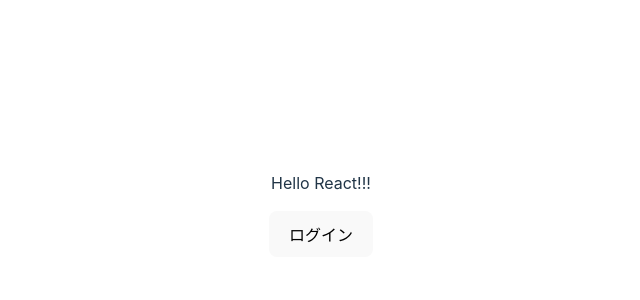
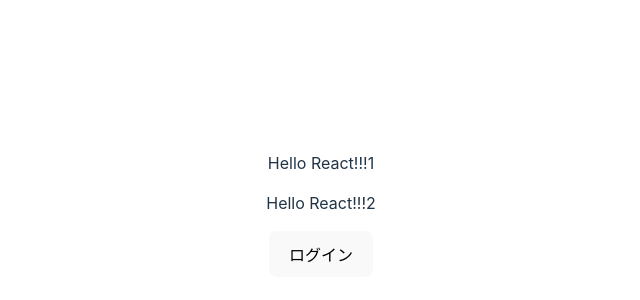
Before and after one commit to otsuboDesi/react-reacthooks-practice, a React (Vite) app: page / in a window 1280 px wide. Shown: the part 194-494 px from the top of the page, without its empty margins (319-959 px from the left). Built offline with nearby package versions, Linux system fonts and the light colour scheme.

Commit message:
Edit: 論理積演算子、論理和演算子を理解する

```diff
--- a/src/App.jsx
+++ b/src/App.jsx
@@ -29,7 +29,11 @@ const App = () => {
   const isReact = true;
   return (
     <>
-      <p>{isReact ? "Hello React!!!" : "Hello!"}</p>
+      <p>{isReact ? "Hello React!!!1" : "Hello!"}</p>
+      {/* isReact === true */}
+      {isReact && <p>Hello React!!!2</p>}
+      {/* isReact === false */}
+      <p>{isReact || "Hello React!!!3"}</p>
       <LoginControl />
     </>
   );
```
